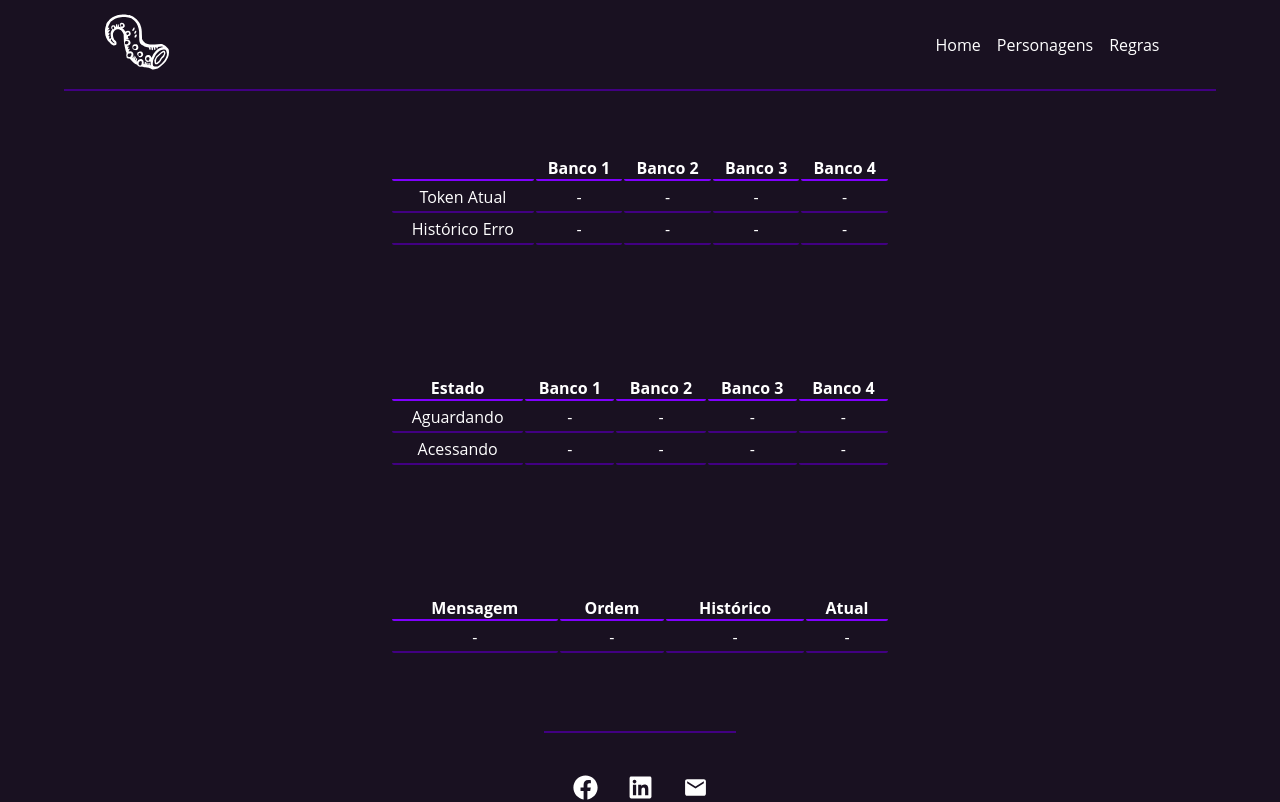
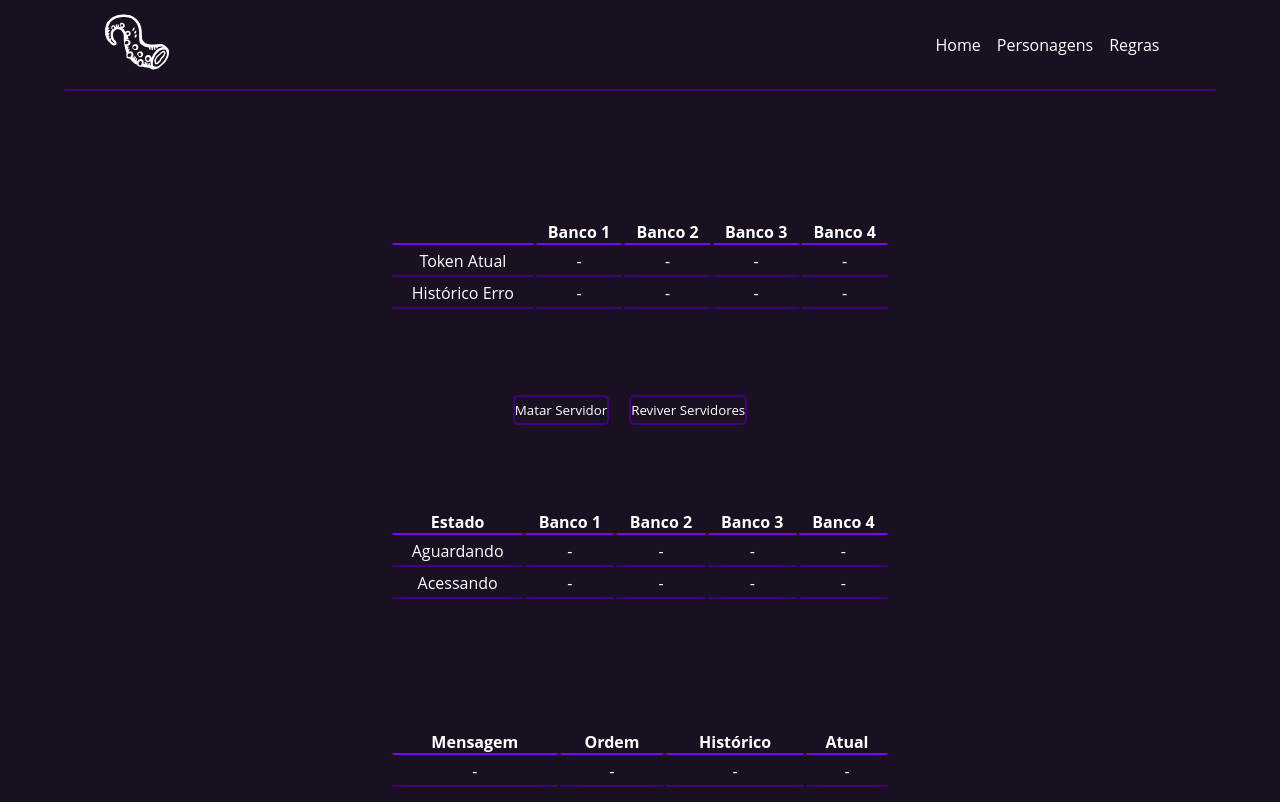
Before and after one commit to ProjetosAulaUFSC/Projeto_CoC_SD, a React (Create React App) app: page /tabelas in a window 1280 px wide. Shown: the top 802 px of the page. Built offline with nearby package versions, Linux system fonts and the light colour scheme; no server answers.

Commit message:
botoes acrescentados

```diff
--- a/src/components/pages/Tabelas.jsx
+++ b/src/components/pages/Tabelas.jsx
@@ -1,9 +1,11 @@
 import React, { useEffect, useState } from 'react';
 import Tabela3x4 from '../form/Table3x4'
+import styles from './Tabelas.module.css'
+import Botao from '../form/SubmitButton'
 
 function Tabelas(){
     // Dados para a primeira tabela
-    const tableData1 = {
+    let tableData1 = {
         header: [' ', 'Banco 1', 'Banco 2', 'Banco 3', 'Banco 4'],
         rows: [
         ['Token Atual', '-', '-', '-', '-'],
@@ -35,12 +37,12 @@ function Tabelas(){
             method: 'GET',
             headers:{'Content-type':'application/json'},
         }).then((response)=>response.json()).then((response)=>setDbData(response)).catch((err)=>console.log(err))
-        // .then(console.log(dbData))
+        //  .then(console.log(dbData))
     }
 
     useEffect(() => {
         syncDb()
-        const intervalId = setInterval(syncDb, 3000);
+        const intervalId = setInterval(syncDb, 500);
         return () => clearInterval(intervalId);
       }, []);
 
@@ -50,12 +52,36 @@ function Tabelas(){
         return <div>Carregando...</div>; // Mostrar um indicador de carregamento enquanto os dados não chegam
       }
 
-      tableData1.rows[0][dbData.id] = "X"
+
+      function MatarServidor(){
+        fetch('http://localhost:3000/killDB', {
+        })
+        console.log("Acionado")
+        let id = dbData.id
+        tableData1.rows[1][id] = 'X'
+      }
+
+      function Ressucitar(){
+        fetch('http://localhost:3000/ressurectDB', {
+        })
+        console.log("Acionado B")
+      }
+
+
+      tableData1.rows[0][dbData.id] = 'X'
+    //   if(tableData1.active == false){tableData1.rows[1][dbData.id] = "X"}
 
     return (
         <div>
+            <div className={styles.tabelas_container}>
+
             <div>
-            <Tabela3x4 data={tableData1} />
+                <Tabela3x4 data={tableData1} />
+                <div className={styles.botoes}>
+                    <Botao text='Matar Servidor' onClick={MatarServidor} />
+                    <Botao text='Reviver Servidores' onClick={Ressucitar}/>
+                </div>
+            </div>
 
             <Tabela3x4 data={tableData2} />
 
--- a/src/components/pages/Tabelas.module.css
+++ b/src/components/pages/Tabelas.module.css
@@ -11,12 +11,15 @@
 
 }
 
-.tabelas_container th,td{
-    border-bottom: 2px solid #410082;
-    border-radius: 2px;
-    transition: color 0.5s;
+.botoes{
+    display: flex;
+    flex-direction: row;
+
+    align-items: center;
+    justify-content: center;
+    margin: 20px;
 }
 
-.tabelas_container th,td :hover{
-    border-bottom: 2px solid #8000ff;
+.botoes button{
+    margin-right: 20px;
 }
```
